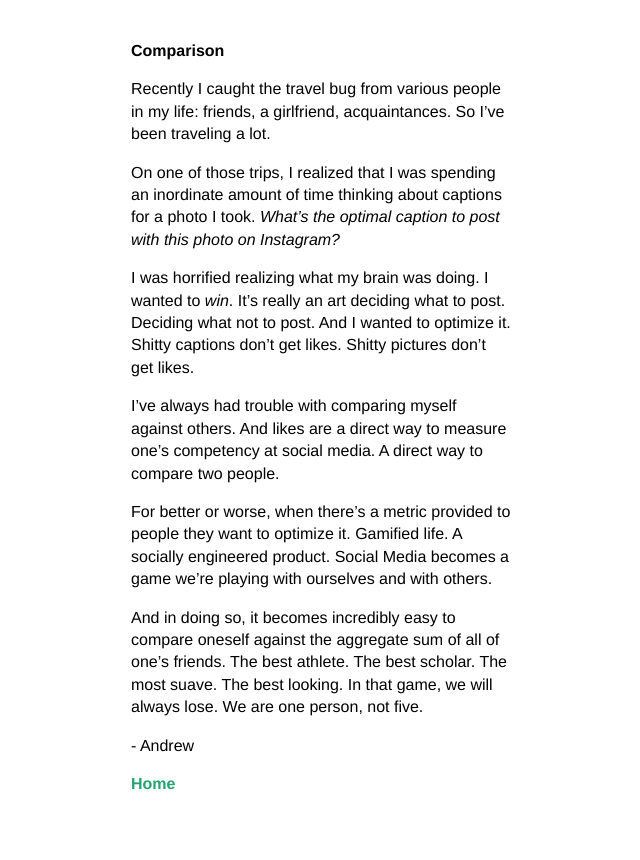
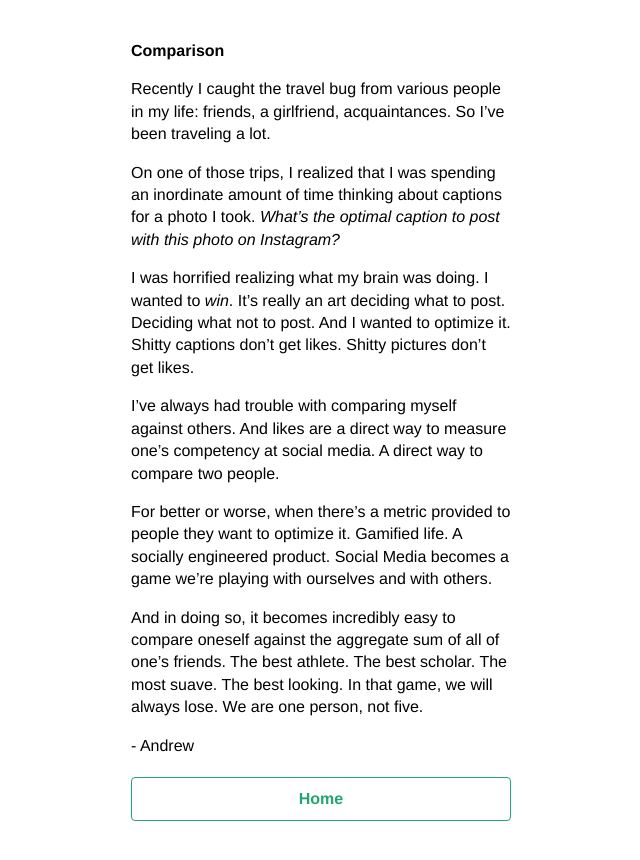
Before and after one commit to capshaw/508bce, a Jekyll site: the page built from posts/01.md, in a window 1280 px wide. Shown: the top 860 px of the page, without its empty margins (319-959 px from the left). Built offline with Jekyll 4.4.1, drawn with Linux system fonts in a browser that asks for light colours.

```diff
--- a/_layouts/post.html
+++ b/_layouts/post.html
@@ -2,6 +2,8 @@
 layout: page
 ---
 
+<h1>{{ page.title }}</h1>
+
 {{ content }}
 
-<a href="/">Home</a>
+<a href="/" class="nice-link">Home</a>
--- a/static/css/main.css
+++ b/static/css/main.css
@@ -11,6 +11,15 @@ a {
   color: #21A66F;
   text-decoration: none;
   font-weight: bold;
+}
+
+a.nice-link {
+  border: 1px solid #21A66F;
+  border-radius: 4px;
+  padding: 10px;
+  display: block;
+  text-align: center;
+  margin-top: 20px;
 }
 
 .container {
```
Also changed, not shown: future-topics.md (added, +8 -0 lines), posts/01.md (renamed from 01.md, +0 -2 lines), posts/02.md (renamed from 02.md, +0 -2 lines), posts/03.md (added, +11 -0 lines).
